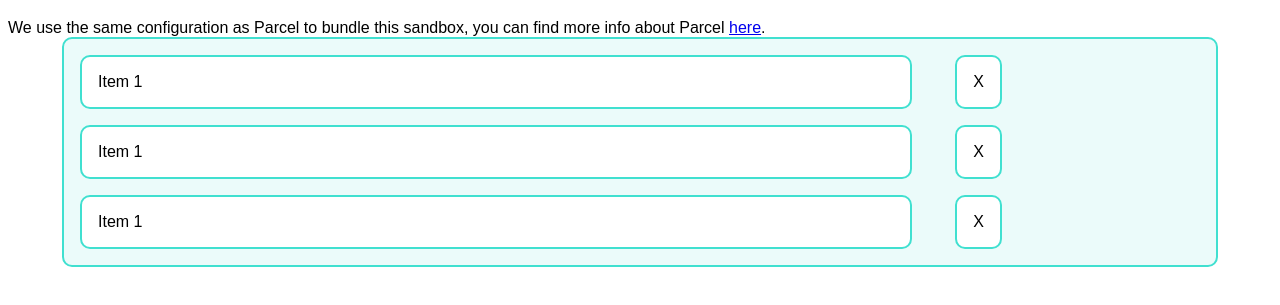
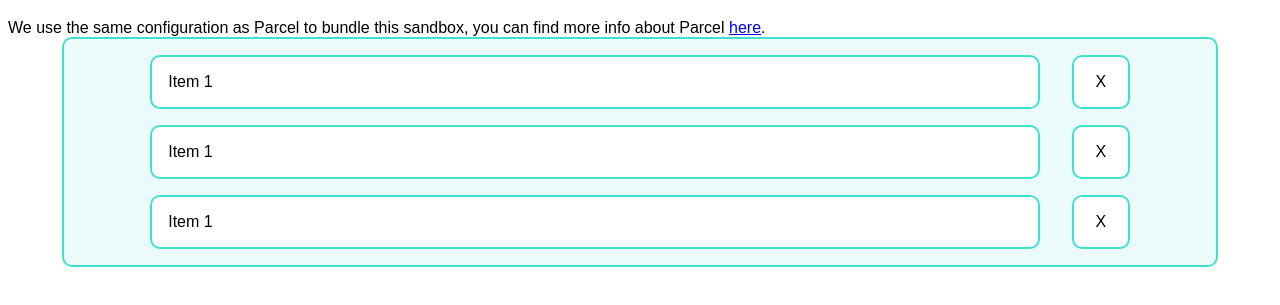
Before and after one commit to dnynwm/todolist, a website built with Parcel: page index.html in a window 1280 px wide. Shown: the part 61-366 px from the top of the page. Built offline with nearby package versions, Linux system fonts and the light colour scheme.

Commit message:
fixed grid to center

```diff
--- a/src/styles.css
+++ b/src/styles.css
@@ -14,9 +14,14 @@ body {
   font-family: sans-serif;
 }
 
+/* fix the grid to make the boxes at the end stay to the right,
+otherwise, try to use flexbox*/
+
 .list-container {
   display: grid;
-  grid-template-columns: 75% 90px;
+  grid-template-columns: 80% 90px;
+  justify-content: center; /*this seems to work?*/
+  /* justify-content: end; */
   /* display: flex; */
   max-width: 90vw;
   margin: auto;
@@ -43,5 +48,5 @@ li {
 
 .box {
   text-align: center;
-  justify-self: end;
+
 }
```
